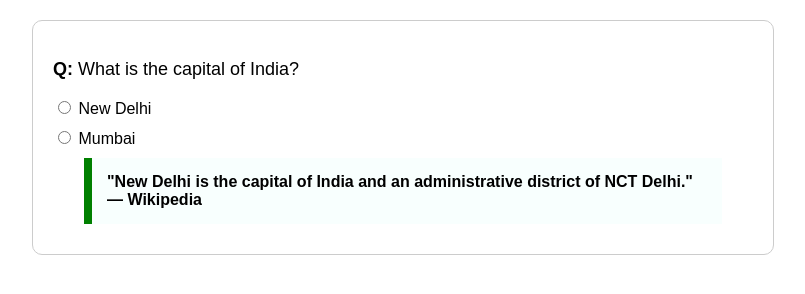
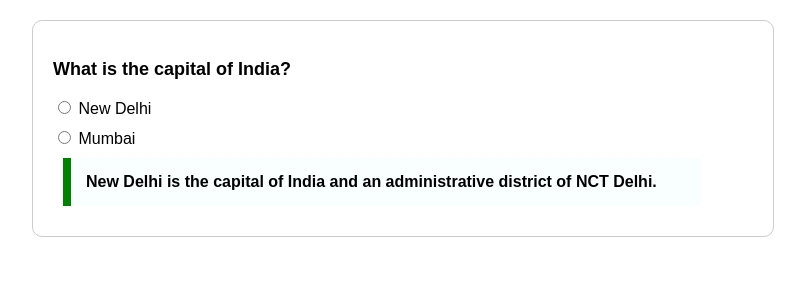
Before and after one commit to acciojob/trivia-Ishan-Riyal, a website: page main.html in a window 1280 px wide. Shown: the whole page, without its empty margins (237-1042 px from the left). Drawn offline with Linux system fonts and the light colour scheme.

Commit message:
created a submission

```diff
--- a/main.html
+++ b/main.html
@@ -14,7 +14,7 @@
 	<div style="font-family: Arial, sans-serif; max-width: 700px; margin: 20px auto; padding: 20px; border: 1px solid #ccc; border-radius: 10px; background-color: #fff;">
 
     <div style="font-size: 18px; margin-bottom: 15px;">
-      <p><strong>Q:</strong> What is the capital of India?</p>
+      <p><b>What is the capital of India?</b></p>
     </div>
 
     <div>
@@ -26,8 +26,8 @@
       </label>
     </div>
 
-    <blockquote style="max-width: 600px; margin: 10px auto; padding: 15px; border-left: 8px solid green; background-color: #f8fffe; font-weight: bold;">
-      "New Delhi is the capital of India and an administrative district of NCT Delhi." — Wikipedia
+    <blockquote style="max-width: 600px; margin: 10px; padding: 15px; border-left: 8px solid green; background-color: #f8fffe; font-weight: bold;" cite="https://en.wikipedia.org/wiki/New_Delhi">
+      New Delhi is the capital of India and an administrative district of NCT Delhi.
     </blockquote>
 
   </div>
```
